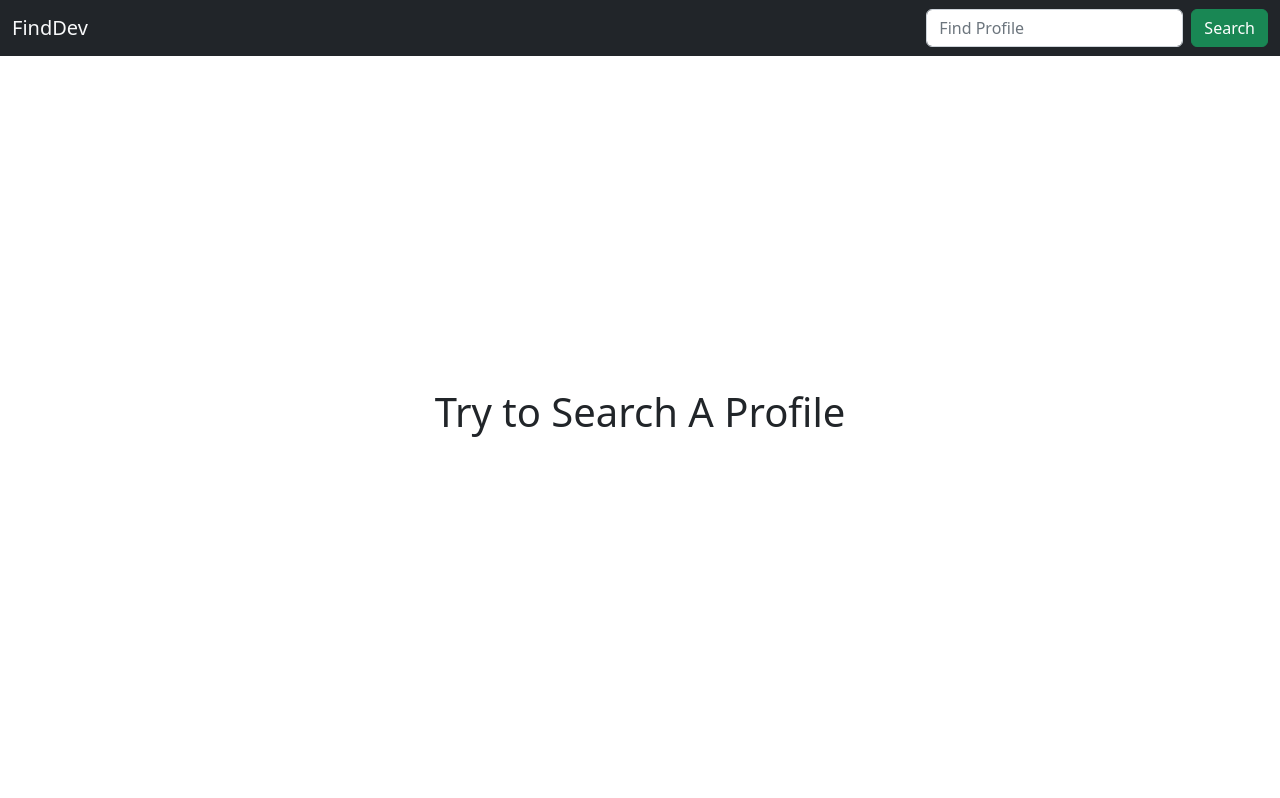
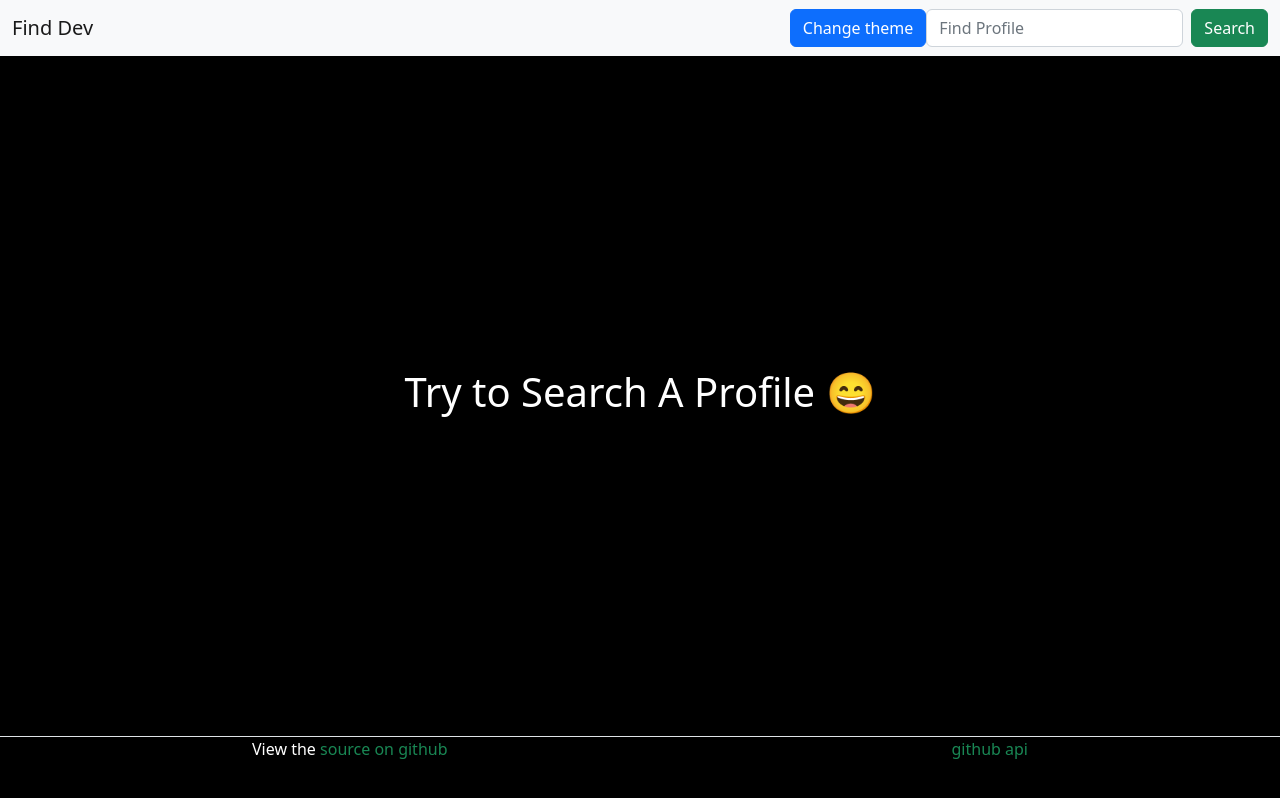
Before and after one commit to FLAIR7/github-user-search, a React (Create React App) app: page / in a window 1280 px wide. Built offline with nearby package versions, Linux system fonts and the light colour scheme.

Commit message:
feat: themes

```diff
--- a/package.json
+++ b/package.json
@@ -12,6 +12,7 @@
     "react-dom": "^18.2.0",
     "react-router-dom": "^6.3.0",
     "react-scripts": "5.0.1",
+    "styled-components": "^5.3.5",
     "web-vitals": "^2.1.0"
   },
   "scripts": {
--- a/src/App.js
+++ b/src/App.js
@@ -1,18 +1,30 @@
 import { useState } from 'react';
 import './App.css';
+import { Footer } from './components/Footer';
 import { Header } from './components/Navbar';
 import { ProfileProvider, useProfile } from './context/ProfileContext';
 import { RoutePages } from './routes/RoutePages';
-
+import { ThemeProvider } from "styled-components";
+import { lightTheme, darkTheme, GlobalStyles} from "./themes.js";
 
 function App() {
 
+  const [theme, setTheme] = useState("dark");
+
+  const themeToggler = () => {
+    theme === "light" ? setTheme("dark") : setTheme("light");
+  };
+
   return (
     <div>
-      <ProfileProvider>
-        <Header/>
-        <RoutePages/>
-      </ProfileProvider>
+      <ThemeProvider theme={theme === "light" ? lightTheme : darkTheme}>
+        <GlobalStyles/>
+          <ProfileProvider>
+            <Header/>
+            <RoutePages/>
+          </ProfileProvider>
+          <Footer/>
+      </ThemeProvider>
     </div>
   );
 }
--- a/src/components/Footer.jsx
+++ b/src/components/Footer.jsx
@@ -1,7 +1,14 @@
 export function Footer(){
     return (
-        <div>
-            Copyrigth
+        <div className="d-flex justify-content-around border-top">
+            <div>
+                <span>View the <a class="link-success text-decoration-none"
+                href="https://github.com/FLAIR7/github-user-search">source on github</a></span>
+            </div>
+            <div>
+                <span><a class="link-success text-decoration-none"
+                href="https://docs.github.com/pt/rest">github api</a></span>
+            </div>
         </div>
     )
 }
--- a/src/components/Navbar.jsx
+++ b/src/components/Navbar.jsx
@@ -13,10 +13,10 @@ export function Header(){
     } = useProfile();
 
     return (
-        <header className="text-light">
-            <Navbar bg="dark" expand="lg" variant="dark">
+        <header>
+            <Navbar bg="light" expand="lg">
                 <Container fluid>
-                    <Navbar.Brand href="/" className="text-light">FindDev</Navbar.Brand>
+                    <Navbar.Brand href="/" className="text">Find Dev</Navbar.Brand>
                     <Navbar.Toggle aria-controls="navbarScroll" />
                     <Navbar.Collapse id="navbarScroll">
                     <Nav
@@ -25,6 +25,7 @@ export function Header(){
                         navbarScroll
                     >
                     </Nav>
+                    <Button>Change theme</Button>
                     <Form className="d-flex" onSubmit={handleClick}>
                         <Form.Control
                         type="search"
--- a/src/components/Profile.jsx
+++ b/src/components/Profile.jsx
@@ -1,12 +1,6 @@
 import { Card } from "react-bootstrap";
 
 export function Profile({user}){
-    // return (
-    //     <div>
-    //         <img src={user.avatar_url}/>
-    //         <p>{user.id}</p>
-    //     </div>
-    // )
 
     return (
         <Card className="h-100">
--- a/src/context/ProfileContext.js
+++ b/src/context/ProfileContext.js
@@ -26,14 +26,14 @@ export function ProfileProvider({children}){
 
     function loadData(){
         user.length = 0; // clears the array
-        fetch(`https://api.github.com/search/users?q=${profile}&page?=1&per_page=10`)
+        fetch(`https://api.github.com/search/users?q=${profile}&per_page=21`)
             .then(data => {
                 return data.json();
             })
-            .then(item => {
-                setProfile(item.avatar_url);
+            .then(json => {
+                setProfile(json.avatar_url);
 
-                item.items.map(a => {
+                json.items.map(a => {
                      user.push(a);
                 })
 
--- a/src/pages/main/Main.jsx
+++ b/src/pages/main/Main.jsx
@@ -34,9 +34,10 @@ export function Main(){
                         )
                     })
 
+
                 ) : (
-                    <div className="d-flex align-items-center justify-content-center" style={{height: "90vh", width: "100vw"}}>
-                        <h1 >Try to Search A Profile</h1>
+                    <div className="d-flex align-items-center justify-content-center" style={{height: "85vh", width: "100vw"}}>
+                        <h1 >Try to Search A Profile 😄</h1>
                     </div>
                 )}
             </Row>
--- /dev/null
+++ b/src/themes.js
@@ -0,0 +1,24 @@
+import { createGlobalStyle } from "styled-components";
+
+export const lightTheme = {
+    body: "#fff",
+    text: "#000"
+};
+
+export const darkTheme = {
+    body: "#000",
+    text: "#fff",
+};
+
+export const GlobalStyles = createGlobalStyle`
+    body {
+        background-color: ${props => props.theme.body};
+        color: ${props => props.theme.text}
+    }
+
+    .card {
+        background-color: ${props => props.theme.body};
+        border: 2px solid ${props => props.theme.text};
+    }
+
+`;
```
Also changed, not shown: 1 other file (tests, documents, lock files or other folders).
